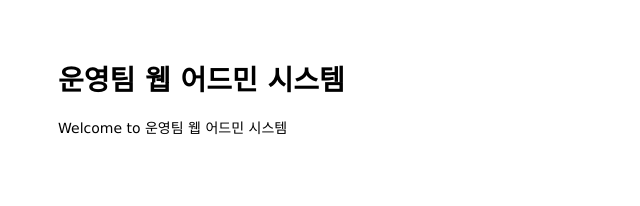
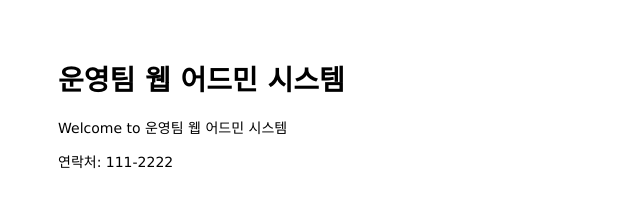
Before and after one commit to deeplearningMaestro/mastering-git-github, a website: page public/index.html in a window 1280 px wide. Shown: the whole page, without its empty margins (0-640 px from the left). Drawn offline with Linux system fonts and the light colour scheme.

Commit message:
Add hotline to main page

```diff
--- a/public/index.html
+++ b/public/index.html
@@ -10,4 +10,8 @@
   <p>Welcome to 운영팀 웹 어드민 시스템</p>
 </body>
 
+<footer>
+  <p>연락처: 111-2222</p>
+</footer>
+
 </html>
```
